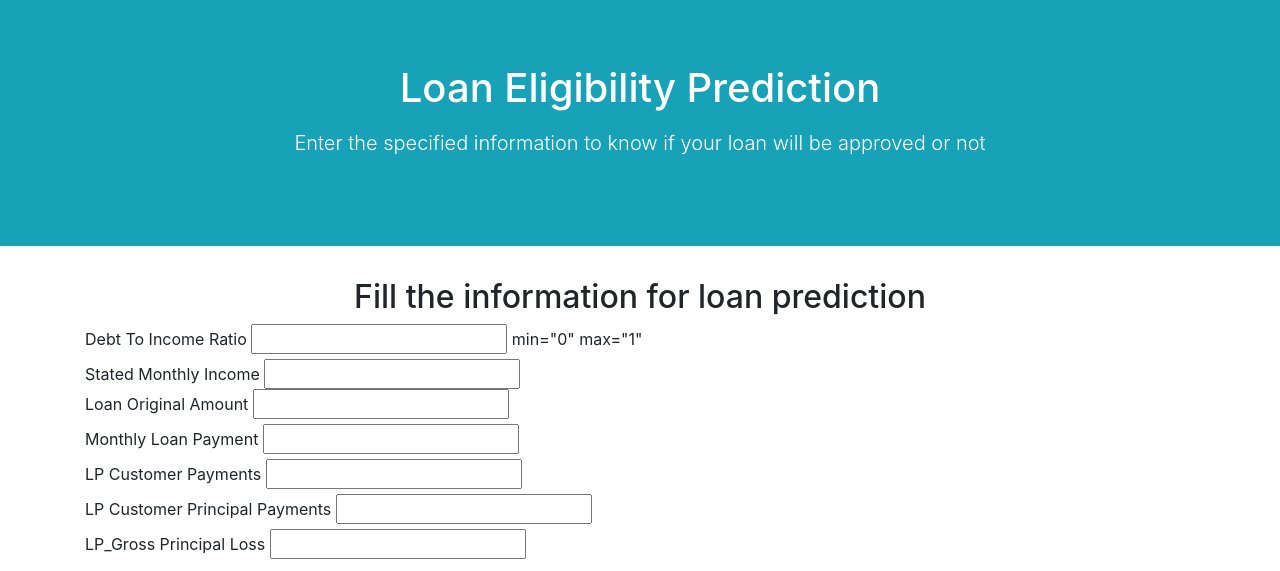
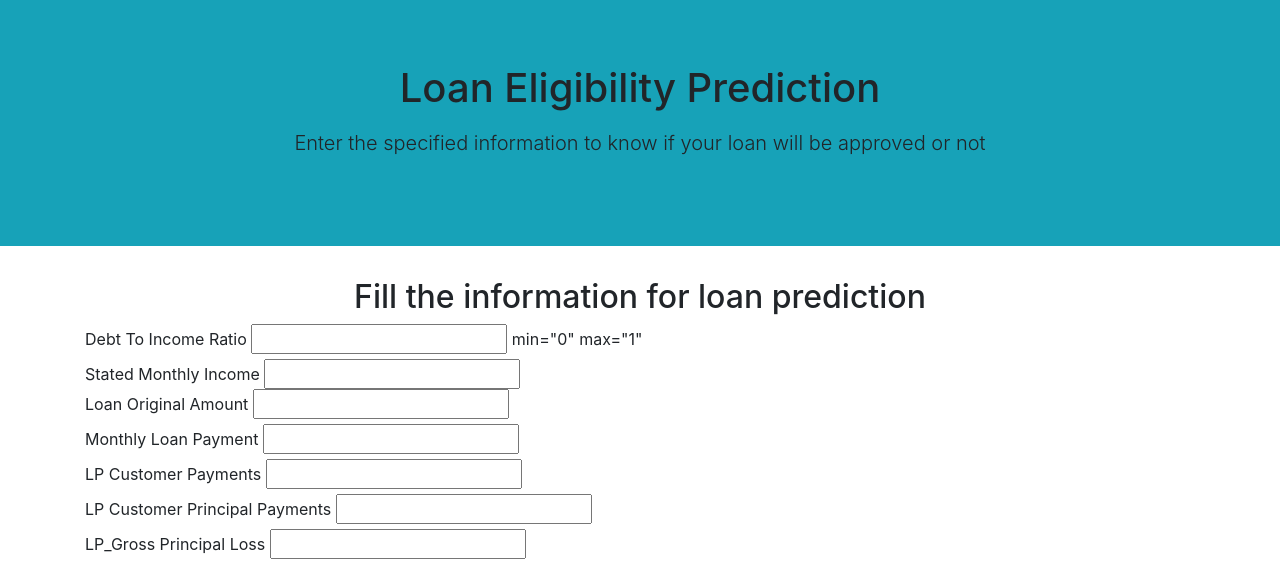
Before and after one commit to muskan-dalal/LoanPredictionApp, a Flask app: page / in a window 1280 px wide. Shown: the top 571 px of the page. Run offline with Flask 2, Linux system fonts and the light colour scheme; parts of the project's set-up code (start-up, migrations or seed data) failed here and were passed over; some libraries are stand-ins or nearby versions.

Commit message:
Update index.html

```diff
--- a/templates/index.html
+++ b/templates/index.html
@@ -16,7 +16,7 @@
 
 <body>
 
-    <div class="jumbotron jumbotron-fluid bg-info text-white text-center" style="background-color:#CFD8DC;">
+    <div class="jumbotron jumbotron-fluid bg-info text-black text-center" style="background-color:#eee;">
         <div class="container">
             <h1 id="hea">Loan Eligibility Prediction</h1>
             <P class="lead py-2">
```
